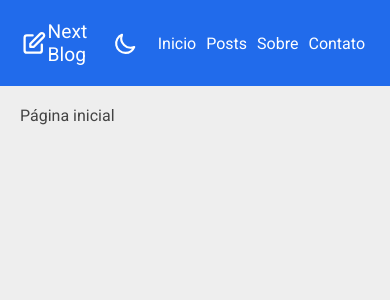
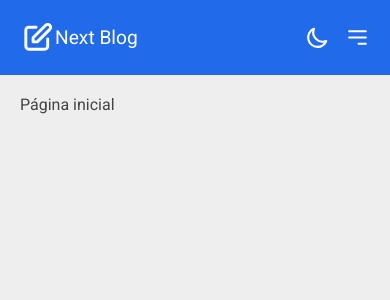
Before and after one commit to yurihnrq/next-blog, a Next.js app: page / in a window 390 px wide. Shown: the top 300 px of the page. Built offline with nearby package versions, Linux system fonts and the light colour scheme.

Commit message:
feat: responsive navbar

```diff
--- a/src/components/layout/Header.tsx
+++ b/src/components/layout/Header.tsx
@@ -1,7 +1,9 @@
 import Link from 'next/link';
 import React, { useContext, useEffect, useState } from 'react';
 import styled, { ThemeContext } from 'styled-components';
-import { LogoIcon, MoonIcon, SunIcon } from '../Icons';
+import { LogoIcon, MoonIcon, SunIcon } from './Icons';
+import MobileNavbar from './MobileNavbar';
+import Navbar from './Navbar';
 
 const StyledHeader = styled.header`
   background-color: ${({ theme }) => theme.colors.primary};
@@ -14,9 +16,6 @@ const StyledHeader = styled.header`
   button {
     width: 25px;
     height: 25px;
-    background-color: transparent;
-    border: none;
-    cursor: pointer;
   }
   a {
     color: white;
@@ -24,15 +23,6 @@ const StyledHeader = styled.header`
     justify-content: center;
     align-items: center;
     font-size: larger;
-  }
-`;
-
-const StyledNav = styled.nav`
-  display: flex;
-  flex-direction: row;
-  a {
-    margin: 0 5px;
-    font-size: medium;
   }
 `;
 
@@ -60,12 +50,8 @@ const Header: React.FC = () => {
       </Link>
       <StyledContainer>
         <button onClick={() => toggleTheme()}>{icon}</button>
-        <StyledNav>
-          <Link href='/'>Inicio</Link>
-          <Link href='/'>Posts</Link>
-          <Link href='/'>Sobre</Link>
-          <Link href='/'>Contato</Link>
-        </StyledNav>
+        <Navbar />
+        <MobileNavbar />
       </StyledContainer>
     </StyledHeader>
   );
--- a/src/components/Icons.tsx
+++ b/src/components/layout/Icons.tsx
@@ -54,6 +54,54 @@ export const SunIcon: React.FC<IconProps> = ({
   );
 };
 
+export const MenuIcon: React.FC<IconProps> = ({
+  height,
+  width,
+  strokeColor
+}) => {
+  return (
+    <svg
+      xmlns='http://www.w3.org/2000/svg'
+      fill='none'
+      viewBox='0 0 24 24'
+      stroke={strokeColor ? strokeColor : '#FFFFFF'}
+      width={width ? width : '100%'}
+      height={height ? height : '100%'}
+    >
+      <path
+        strokeLinecap='round'
+        strokeLinejoin='round'
+        strokeWidth={2}
+        d='M4 6h16M4 12h16m-7 6h7'
+      />
+    </svg>
+  );
+};
+
+export const CloseIcon: React.FC<IconProps> = ({
+  height,
+  width,
+  strokeColor
+}) => {
+  return (
+    <svg
+      xmlns='http://www.w3.org/2000/svg'
+      fill='none'
+      viewBox='0 0 24 24'
+      stroke={strokeColor ? strokeColor : '#FFFFFF'}
+      width={width ? width : '100%'}
+      height={height ? height : '100%'}
+    >
+      <path
+        strokeLinecap='round'
+        strokeLinejoin='round'
+        strokeWidth={2}
+        d='M6 18L18 6M6 6l12 12'
+      />
+    </svg>
+  );
+};
+
 export const LogoIcon: React.FC<IconProps> = ({
   height,
   width,
--- /dev/null
+++ b/src/components/layout/MobileNavbar.tsx
@@ -0,0 +1,77 @@
+import React, { useCallback, useEffect, useState } from 'react';
+import Link from 'next/link';
+import styled from 'styled-components';
+import { CloseIcon, MenuIcon } from './Icons';
+
+const StyledNavToggler = styled.button`
+  display: none;
+  @media (max-width: 768px) {
+    display: block;
+  }
+`;
+
+interface StyledMobileNavbarProps {
+  visible: boolean;
+}
+
+const StyledMobileNavbar = styled.nav<StyledMobileNavbarProps>`
+  background-color: ${({ theme }) => theme.colors.primary};
+  display: ${({ visible }) => (visible ? 'flex' : 'none')};
+  flex-direction: column;
+  justify-items: end;
+  align-items: flex-end;
+
+  position: absolute;
+  left: 0;
+  top: 0;
+
+  padding-right: 20px;
+  width: 100vw;
+  height: 100vh;
+
+  a {
+    margin: 10px 0;
+    font-size: medium;
+  }
+`;
+
+const StyledDiv = styled.div`
+  display: flex;
+  justify-content: end;
+  align-items: center;
+  width: 100%;
+  height: 75px;
+`;
+
+export const MobileNavbar: React.FC = () => {
+  const [visible, setVisible] = useState(false);
+
+  const toggleVisibility = useCallback(() => {
+    setVisible(prevState => !prevState);
+  }, []);
+
+  useEffect(() => {
+    setVisible(false);
+  }, []);
+
+  return (
+    <>
+      <StyledNavToggler onClick={() => toggleVisibility()}>
+        <MenuIcon height={25} width={25} />
+      </StyledNavToggler>
+      <StyledMobileNavbar visible={visible}>
+        <StyledDiv>
+          <button onClick={() => toggleVisibility()}>
+            <CloseIcon height={25} width={25} />
+          </button>
+        </StyledDiv>
+        <Link href='/'>Inicio</Link>
+        <Link href='/'>Posts</Link>
+        <Link href='/'>Sobre</Link>
+        <Link href='/'>Contato</Link>
+      </StyledMobileNavbar>
+    </>
+  );
+};
+
+export default MobileNavbar;
--- /dev/null
+++ b/src/components/layout/Navbar.tsx
@@ -0,0 +1,28 @@
+import React from 'react';
+import Link from 'next/link';
+import styled from 'styled-components';
+
+const StyledNav = styled.nav`
+  display: flex;
+  flex-direction: row;
+  a {
+    margin: 0 5px;
+    font-size: medium;
+  }
+  @media (max-width: 768px) {
+    display: none;
+  }
+`;
+
+export const Navbar: React.FC = () => {
+  return (
+    <StyledNav>
+      <Link href='/'>Inicio</Link>
+      <Link href='/posts'>Posts</Link>
+      <Link href='/sobre'>Sobre</Link>
+      <Link href='/contato'>Contato</Link>
+    </StyledNav>
+  );
+};
+
+export default Navbar;
--- a/src/styles/global.ts
+++ b/src/styles/global.ts
@@ -14,6 +14,12 @@ const GlobalStyle = createGlobalStyle`
   a {
     text-decoration: none;
   }
+  button {
+    background-color: transparent;
+    border: none;
+    outline: none;
+    cursor: pointer;
+  }
 `;
 
 export default GlobalStyle;
```
